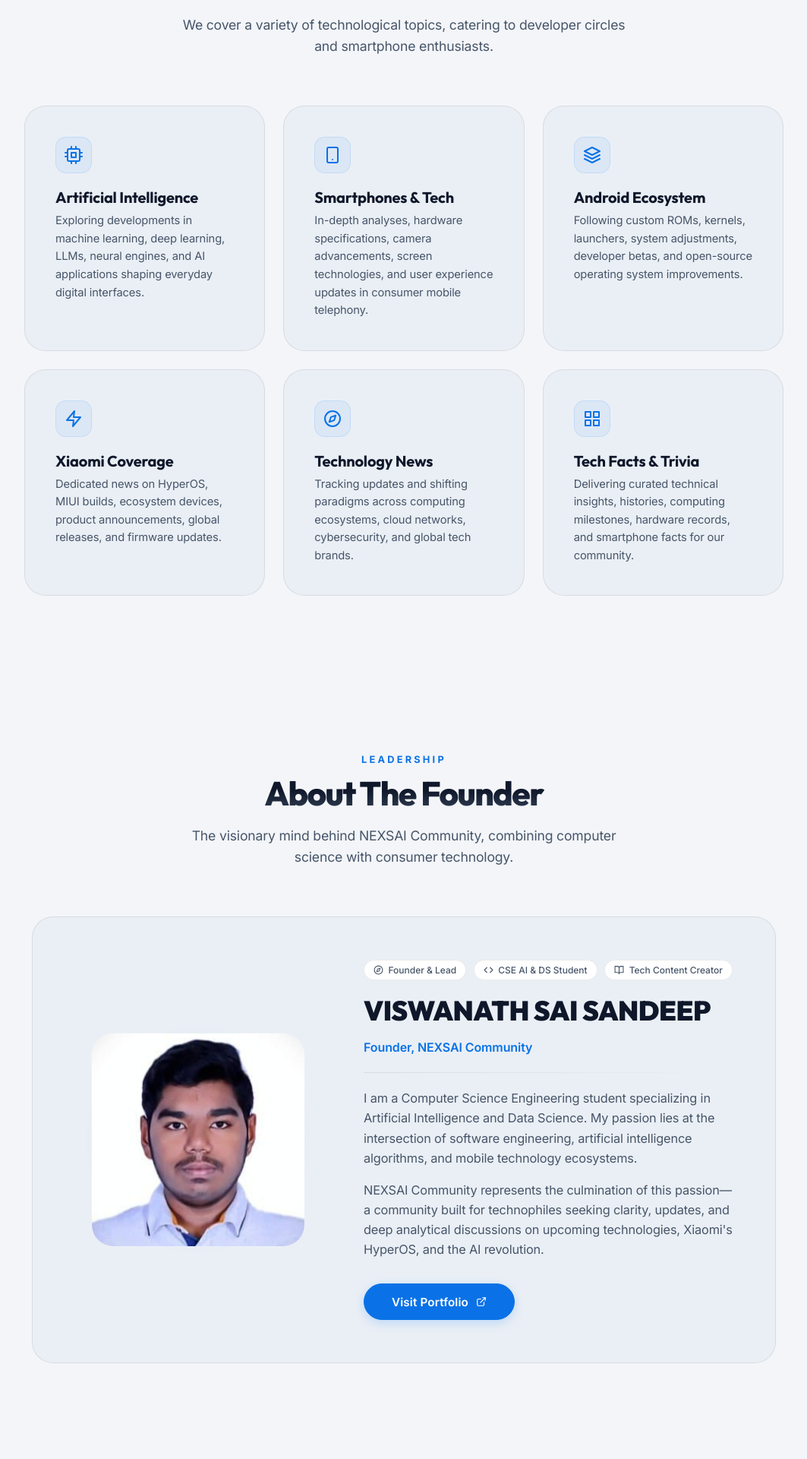
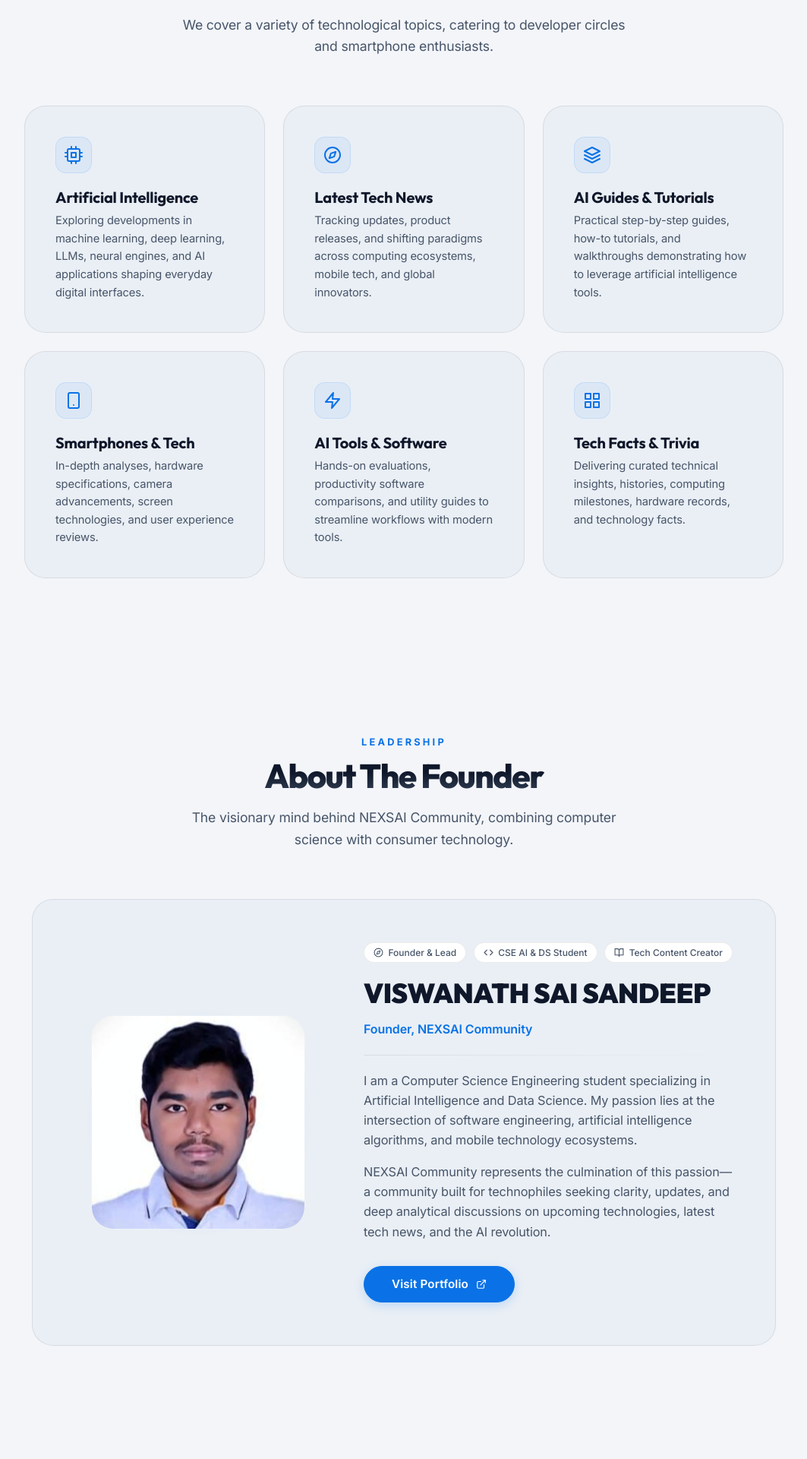
Before and after one commit to ViswanathSaiSandeep/NexSaiCommunity, a React (Vite) app: page / in a window 1280 px wide. Shown: the part 1800-3720 px from the top of the page at 76% size, without its empty margins (108-1171 px from the left). Built offline with nearby package versions, Linux system fonts and the light colour scheme; a web font is replaced by a local one.

Commit message:
fix: change favicon link to use brand logo and rewrite copy to focus on Latest Tech News & AI Guides

```diff
--- a/index.html
+++ b/index.html
@@ -2,32 +2,31 @@
 <html lang="en">
   <head>
     <meta charset="UTF-8" />
-    <link rel="icon" type="image/svg+xml" href="/favicon.svg" />
-    <link rel="alternate icon" type="image/png" href="/favicon.png" />
+    <link rel="icon" type="image/png" href="/favicon.png" />
     <meta name="viewport" content="width=device-width, initial-scale=1.0" />
 
     <!-- Primary Meta Tags -->
-    <title>NEXSAI Community - AI, Custom ROMs, HyperOS & Tech Insights</title>
-    <meta name="title" content="NEXSAI Community - AI, Custom ROMs, HyperOS & Tech Insights" />
+    <title>NEXSAI Community - Latest Tech News & AI Guides</title>
+    <meta name="title" content="NEXSAI Community - Latest Tech News & AI Guides" />
     <meta name="google-site-verification" content="9pcrVWfTMHp7NwTRp2PBF2n-HOxP5X_krg5bn-tPKic" />
-    <meta name="description" content="Discover NEXSAI Community: Your go-to hub for the latest in Artificial Intelligence, Xiaomi HyperOS updates, custom ROM guides, and mobile tech insights." />
-    <meta name="keywords" content="NexSai, NexSai Community, NEXSAI Community, NEXSAI, nexsai, nexsai community, nexsaicommunity, Technology Community, Viswanath Sai Sandeep, vsaisandeep, Xiaomi HyperOS, Custom ROMs, Android Tweaks, Tech News, AI News, Android News, Smartphone News, Xiaomi News, Technology Updates, Emerging Technologies, Technology Discussions, AI Community, Tech Community, Technology Platform" />
+    <meta name="description" content="Discover NEXSAI Community: Your go-to hub for the latest technology news, artificial intelligence guides, digital software reviews, and tech insights." />
+    <meta name="keywords" content="NexSai, NexSai Community, NEXSAI Community, NEXSAI, nexsai, nexsai community, nexsaicommunity, Technology Community, Viswanath Sai Sandeep, vsaisandeep, Tech News, AI Guides, AI News, AI Tutorials, Tech Guides, Smartphone News, Technology Updates, Emerging Technologies, Technology Discussions, AI Community, Tech Community, Technology Platform" />
     <meta name="author" content="VISWANATH SAI SANDEEP" />
     <link rel="canonical" href="https://nexsaicommunity.netlify.app/" />
 
     <!-- Open Graph / Facebook -->
     <meta property="og:type" content="website" />
     <meta property="og:url" content="https://nexsaicommunity.netlify.app/" />
-    <meta property="og:title" content="NEXSAI Community - AI, Custom ROMs, HyperOS & Tech Insights" />
+    <meta property="og:title" content="NEXSAI Community - Latest Tech News & AI Guides" />
     <meta property="og:site_name" content="NEXSAI Community" />
-    <meta property="og:description" content="Discover NEXSAI Community: Your go-to hub for the latest in Artificial Intelligence, Xiaomi HyperOS updates, custom ROM guides, and mobile tech insights." />
+    <meta property="og:description" content="Discover NEXSAI Community: Your go-to hub for the latest technology news, artificial intelligence guides, digital software reviews, and tech insights." />
     <meta property="og:image" content="https://nexsaicommunity.netlify.app/favicon.png" />
 
     <!-- Twitter -->
     <meta property="twitter:card" content="summary_large_image" />
     <meta property="twitter:url" content="https://nexsaicommunity.netlify.app/" />
-    <meta property="twitter:title" content="NEXSAI Community - AI, Custom ROMs, HyperOS & Tech Insights" />
-    <meta property="twitter:description" content="Discover NEXSAI Community: Your go-to hub for the latest in Artificial Intelligence, Xiaomi HyperOS updates, custom ROM guides, and mobile tech insights." />
+    <meta property="twitter:title" content="NEXSAI Community - Latest Tech News & AI Guides" />
+    <meta property="twitter:description" content="Discover NEXSAI Community: Your go-to hub for the latest technology news, artificial intelligence guides, digital software reviews, and tech insights." />
     <meta property="twitter:image" content="https://nexsaicommunity.netlify.app/favicon.png" />
 
     <!-- Fonts -->
@@ -45,7 +44,7 @@
           "name": "NEXSAI Community",
           "url": "https://nexsaicommunity.netlify.app/",
           "logo": "https://nexsaicommunity.netlify.app/favicon.png",
-          "description": "Technology-focused community covering AI, smartphones, Android, Xiaomi, technology news, and innovation.",
+          "description": "Technology-focused community covering artificial intelligence guides, latest technology news, software reviews, and tech insights.",
           "founder": {
             "@type": "Person",
             "name": "VISWANATH SAI SANDEEP",
--- a/src/components/BlogComingSoon.jsx
+++ b/src/components/BlogComingSoon.jsx
@@ -53,8 +53,8 @@
             <h2 className="coming-soon-title">NEXSAI <span className="title-highlight">Blogs</span></h2>
             <p className="coming-soon-description">
               We are currently building a dedicated technology news and blogging platform.
-              Soon, you will find comprehensive guides, smartphone reviews, AI reports, Custom ROM walk-throughs,
-              Xiaomi updates, and emerging technology analysis.
+              Soon, you will find comprehensive AI guides, latest technology news, software reviews,
+              tech tutorials, and emerging technology analysis.
             </p>
 
             {/* Email Notification Form */}
@@ -117,10 +117,10 @@
 
             {/* Future Features list */}
             <div className="features-preview">
+              <div className="feature-item"><span>✦</span> AI Guides & How-Tos</div>
+              <div className="feature-item"><span>✦</span> Latest Tech News</div>
               <div className="feature-item"><span>✦</span> AI Insights</div>
-              <div className="feature-item"><span>✦</span> Smartphone Reviews</div>
-              <div className="feature-item"><span>✦</span> Android OS Tweaks</div>
-              <div className="feature-item"><span>✦</span> Xiaomi Updates</div>
+              <div className="feature-item"><span>✦</span> Tech Reviews</div>
             </div>
           </motion.div>
         </div>
--- a/src/components/FocusAreas.jsx
+++ b/src/components/FocusAreas.jsx
@@ -9,29 +9,29 @@
       desc: 'Exploring developments in machine learning, deep learning, LLMs, neural engines, and AI applications shaping everyday digital interfaces.'
     },
     {
+      title: 'Latest Tech News',
+      icon: <FiCompass size={24} />,
+      desc: 'Tracking updates, product releases, and shifting paradigms across computing ecosystems, mobile tech, and global innovators.'
+    },
+    {
+      title: 'AI Guides & Tutorials',
+      icon: <FiLayers size={24} />,
+      desc: 'Practical step-by-step guides, how-to tutorials, and walkthroughs demonstrating how to leverage artificial intelligence tools.'
+    },
+    {
       title: 'Smartphones & Tech',
       icon: <FiSmartphone size={24} />,
-      desc: 'In-depth analyses, hardware specifications, camera advancements, screen technologies, and user experience updates in consumer mobile telephony.'
+      desc: 'In-depth analyses, hardware specifications, camera advancements, screen technologies, and user experience reviews.'
     },
     {
-      title: 'Android Ecosystem',
-      icon: <FiLayers size={24} />,
-      desc: 'Following custom ROMs, kernels, launchers, system adjustments, developer betas, and open-source operating system improvements.'
-    },
-    {
-      title: 'Xiaomi Coverage',
+      title: 'AI Tools & Software',
       icon: <FiZap size={24} />,
-      desc: 'Dedicated news on HyperOS, MIUI builds, ecosystem devices, product announcements, global releases, and firmware updates.'
-    },
-    {
-      title: 'Technology News',
-      icon: <FiCompass size={24} />,
-      desc: 'Tracking updates and shifting paradigms across computing ecosystems, cloud networks, cybersecurity, and global tech brands.'
+      desc: 'Hands-on evaluations, productivity software comparisons, and utility guides to streamline workflows with modern tools.'
     },
     {
       title: 'Tech Facts & Trivia',
       icon: <FiGrid size={24} />,
-      desc: 'Delivering curated technical insights, histories, computing milestones, hardware records, and smartphone facts for our community.'
+      desc: 'Delivering curated technical insights, histories, computing milestones, hardware records, and technology facts.'
     }
   ];
 
--- a/src/components/Founder.jsx
+++ b/src/components/Founder.jsx
@@ -80,7 +80,7 @@
               </p>
               <p className="founder-bio-text">
                 NEXSAI Community represents the culmination of this passion—a community built for technophiles
-                seeking clarity, updates, and deep analytical discussions on upcoming technologies, Xiaomi's HyperOS,
+                seeking clarity, updates, and deep analytical discussions on upcoming technologies, latest tech news,
                 and the AI revolution.
               </p>
 
--- a/src/components/SocialLinks.jsx
+++ b/src/components/SocialLinks.jsx
@@ -13,7 +13,7 @@
       icon: <FaTelegramPlane size={24} />,
       color: '#0088cc',
       prominent: true,
-      description: 'Join our primary community hub for instant announcements, tech news, ROM updates, and interactive chat.'
+      description: 'Join our primary community hub for instant announcements, latest tech news, AI updates, and interactive chat.'
     },
     {
       name: 'Instagram',
@@ -22,7 +22,7 @@
       icon: <FaInstagram size={24} />,
       color: '#e1306c',
       prominent: true,
-      description: 'Follow our official page for daily tech infographics, emerging tech reels, android tips, and community updates.'
+      description: 'Follow our official page for daily tech infographics, emerging tech reels, AI tool tips, and community updates.'
     },
     {
       name: 'X (Twitter)',
```
